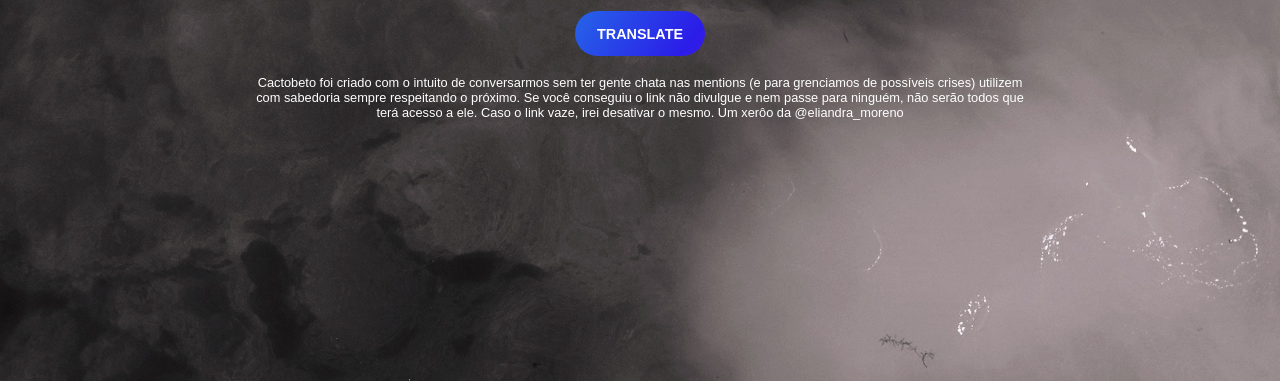
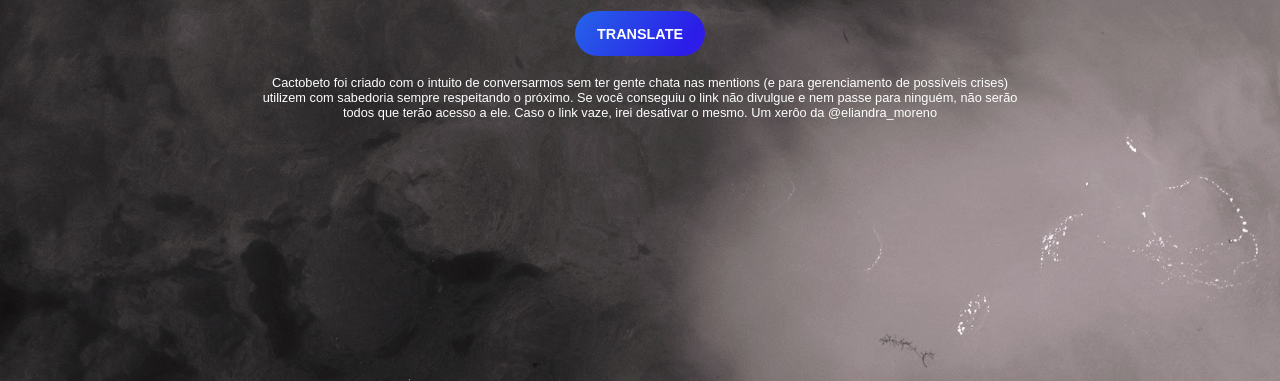
Before and after one commit to mundinhodoscactos/mundinhodoscactos.github.io, a plain HTML site: page index.html in a window 1280 px wide. Shown: the part 419-800 px from the top of the page. Drawn offline with Linux system fonts and the light colour scheme.

Commit message:
Add files via upload
:)

```diff
--- a/index.html
+++ b/index.html
@@ -1,5 +1,4 @@
-<html>
-    <head>
+      <html><head>
         <title>Cactobeto Translator</title>
         <meta name="viewport" content="width=device-width, initial-scale=1">
         <link rel="stylesheet" href="assets/css/reset.css">
@@ -17,9 +16,6 @@
                 <button id="translate" class="translateToPortuguês">translate</button>
             </form>
             <p class="description">
-               Cactobeto foi criado com o intuito de conversarmos sem ter gente chata nas mentions (e para grenciamos de possíveis crises) utilizem com sabedoria sempre respeitando o próximo. Se você conseguiu o link não divulgue e nem passe para ninguém, não serão todos que terá acesso a ele. Caso o link vaze, irei desativar o mesmo. Um xerôo da @eliandra_moreno
+               Cactobeto foi criado com o intuito de conversarmos sem ter gente chata nas mentions (e para gerenciamento de possíveis crises) utilizem com sabedoria sempre respeitando o próximo. Se você conseguiu o link não divulgue e nem passe para ninguém, não serão todos que terão acesso a ele. Caso o link vaze, irei desativar o mesmo. Um xerôo da @eliandra_moreno
             </p>
         </div>
-    </body>
-    <script src="assets/js/translator.js" async></script>
-</html>
```
